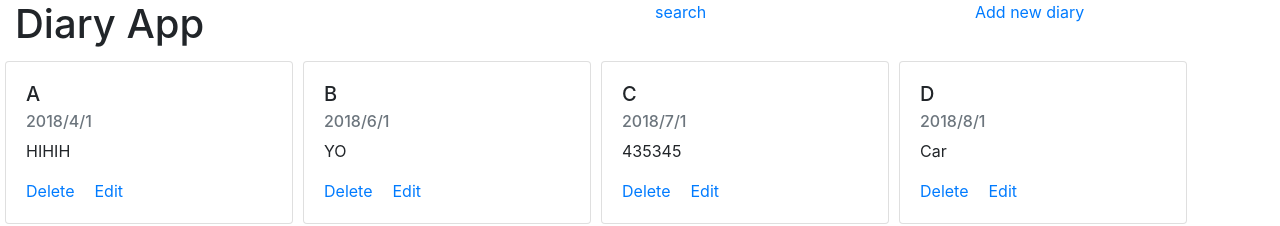
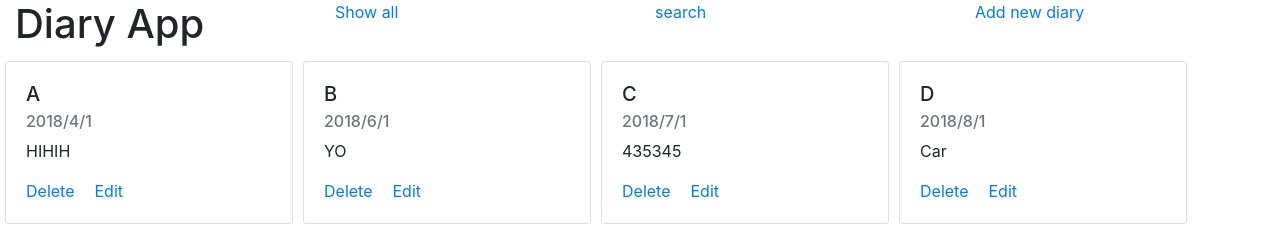
Before and after one commit to roy989898/vue_diary_app, a Vue app: page / in a window 1280 px wide. Shown: the top 226 px of the page. Built offline with nearby package versions, Linux system fonts and the light colour scheme.

Commit message:
add show all to the header

```diff
--- a/src/components/BasicComponent/Header.vue
+++ b/src/components/BasicComponent/Header.vue
@@ -2,8 +2,10 @@
     <div>
 
         <div class="row">
-            <h1 class="col-sm-6 ">Diary App</h1> <a href="#" class="col-sm-3 ">search</a> <a href="#" class="col-sm-3">Add
-            new diary</a>
+            <h1 class="col-sm">Diary App</h1>
+            <router-link to="/" class="col-sm ">Show all</router-link>
+            <a href="#" class="col-sm ">search</a>
+            <a href="#" class="col-sm">Add new diary</a>
         </div>
 
 
```
